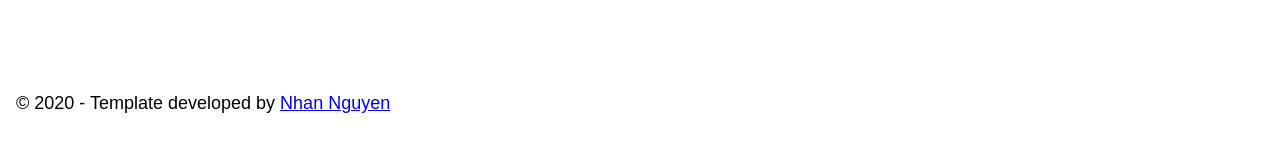
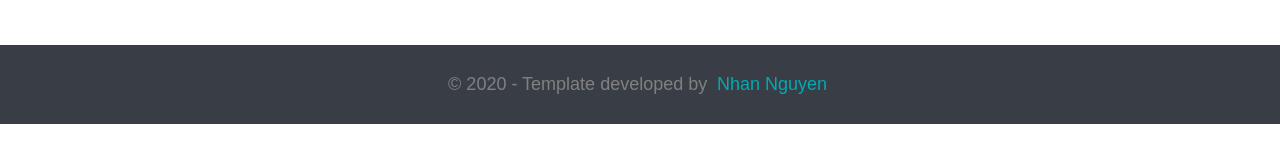
Before and after one commit to edwardnguyen225/edwardnguyen225.github.io, a website: page index.html in a window 1280 px wide. Shown: the part 2684-2846 px from the top of the page. After the commit the page ends 2808 px from the top, so only its background shows below. Drawn offline with nearby package versions, Linux system fonts and the light colour scheme; files that its build step writes are made by us from their sources.

Commit message:
Add footer

```diff
--- a/src/scss/_global.scss
+++ b/src/scss/_global.scss
@@ -37,3 +37,33 @@ section {
     font-size: 1.25rem;
   }
 }
+
+footer,
+.footer {
+  padding: 1.5rem 2rem;
+  position: relative;
+
+  background-color: $brightGray;
+
+  color: $gray;
+  text-align: center;
+
+  &__text {
+    line-height: 1.2;
+    margin: 0.3rem auto;
+  }
+
+  a {
+    padding: 0.4rem 0.3rem 0.2rem;
+    color: $bondiBlue;
+    text-decoration: none;
+    transition: all 0.2s ease-in;
+  }
+
+  a:hover,
+  a:focus {
+    color: $brightGray;
+    background-color: $sinbadBlue;
+    border-radius: 5px;
+  }
+}
```
